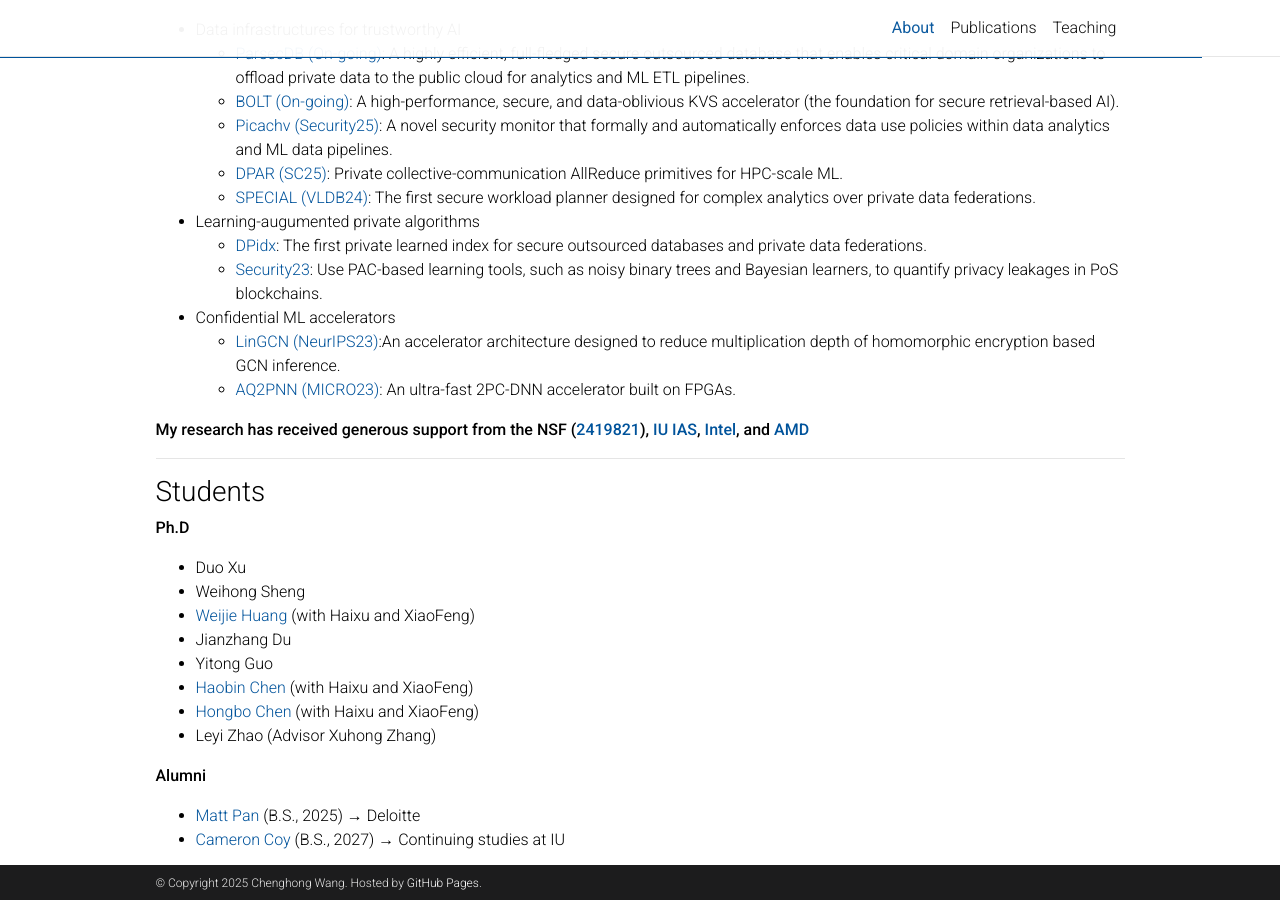
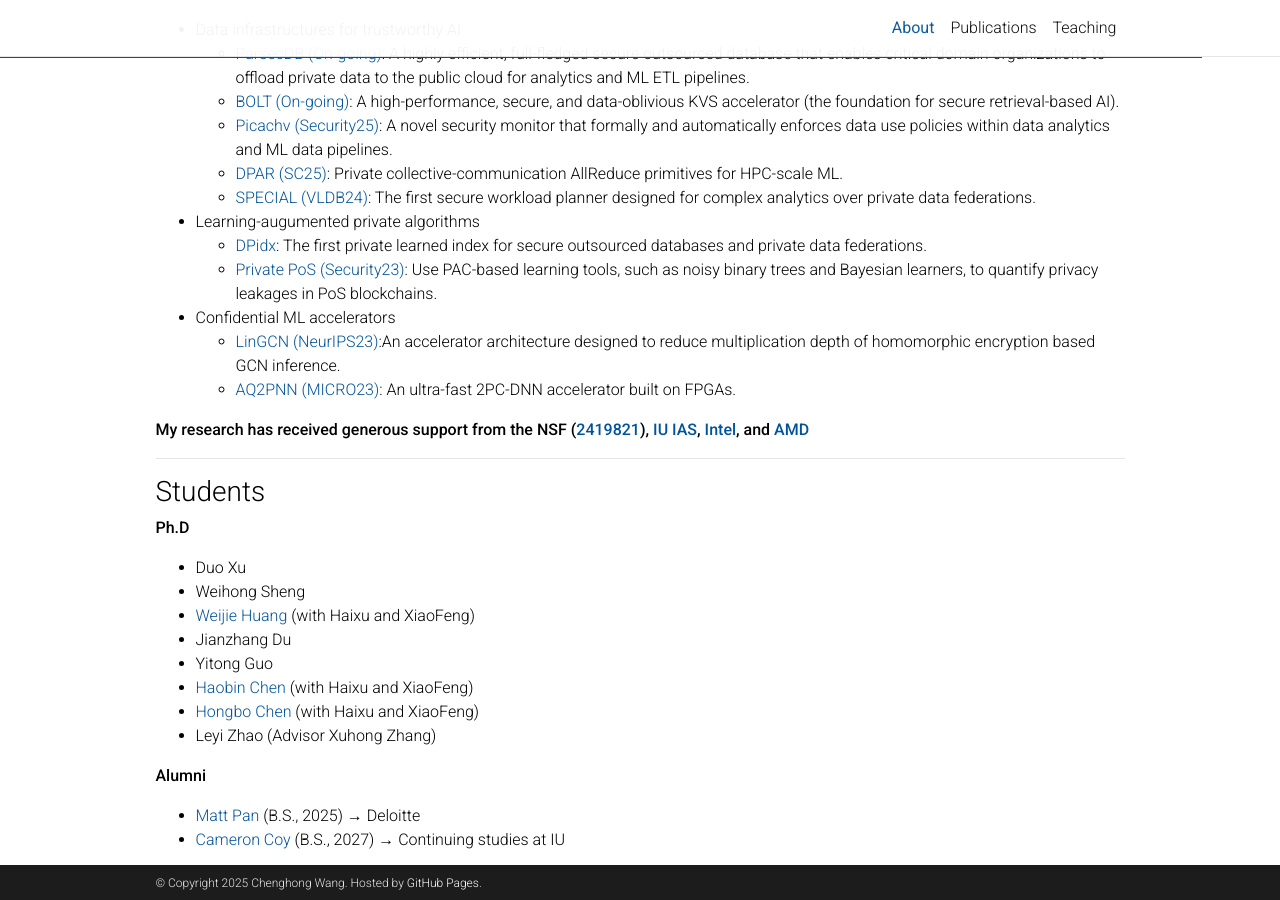
Before and after one commit to lovingmage/lovingmage.github.io, a Jekyll site: the page built from _pages/about.md, in a window 1280 px wide and 900 px high, scrolled down 586 px. Built offline with Jekyll 4.4.1, drawn with Linux system fonts in a browser that asks for light colours; full-size pictures stand in for the smaller copies a plugin makes; comment, search, counter and statistics services are not loaded; a style sheet for code colours, icons or effects is not loaded.

Commit message:
Update about.md

```diff
--- a/_pages/about.md
+++ b/_pages/about.md
@@ -49,7 +49,7 @@ My current research focuses on designing secure-by-design, data-centric AI infra
 
 - Learning-augumented private algorithms
   - [DPidx](https://arxiv.org/abs/2410.21164): The first private learned index for secure outsourced databases and private data federations.
-  - [Security23](https://www.usenix.org/conference/usenixsecurity23/presentation/wang-chenghong#:~:text=Private%20Proof%2Dof%2DStake%20Blockchains%20using%20Differentially%2DPrivate%20Stake%20Distortion,-Authors%3A&text=Abstract%3A,must%20in%20theory%20forgo%20privacy): Use PAC-based learning tools, such as noisy binary trees and Bayesian learners, to quantify privacy leakages in PoS blockchains.
+  - [Private PoS (Security23)](https://www.usenix.org/conference/usenixsecurity23/presentation/wang-chenghong#:~:text=Private%20Proof%2Dof%2DStake%20Blockchains%20using%20Differentially%2DPrivate%20Stake%20Distortion,-Authors%3A&text=Abstract%3A,must%20in%20theory%20forgo%20privacy): Use PAC-based learning tools, such as noisy binary trees and Bayesian learners, to quantify privacy leakages in PoS blockchains.
 
 - Confidential ML accelerators
   - [LinGCN (NeurIPS23)](https://arxiv.org/abs/2309.14331):An accelerator architecture designed to reduce multiplication depth of homomorphic encryption based GCN inference.
```
